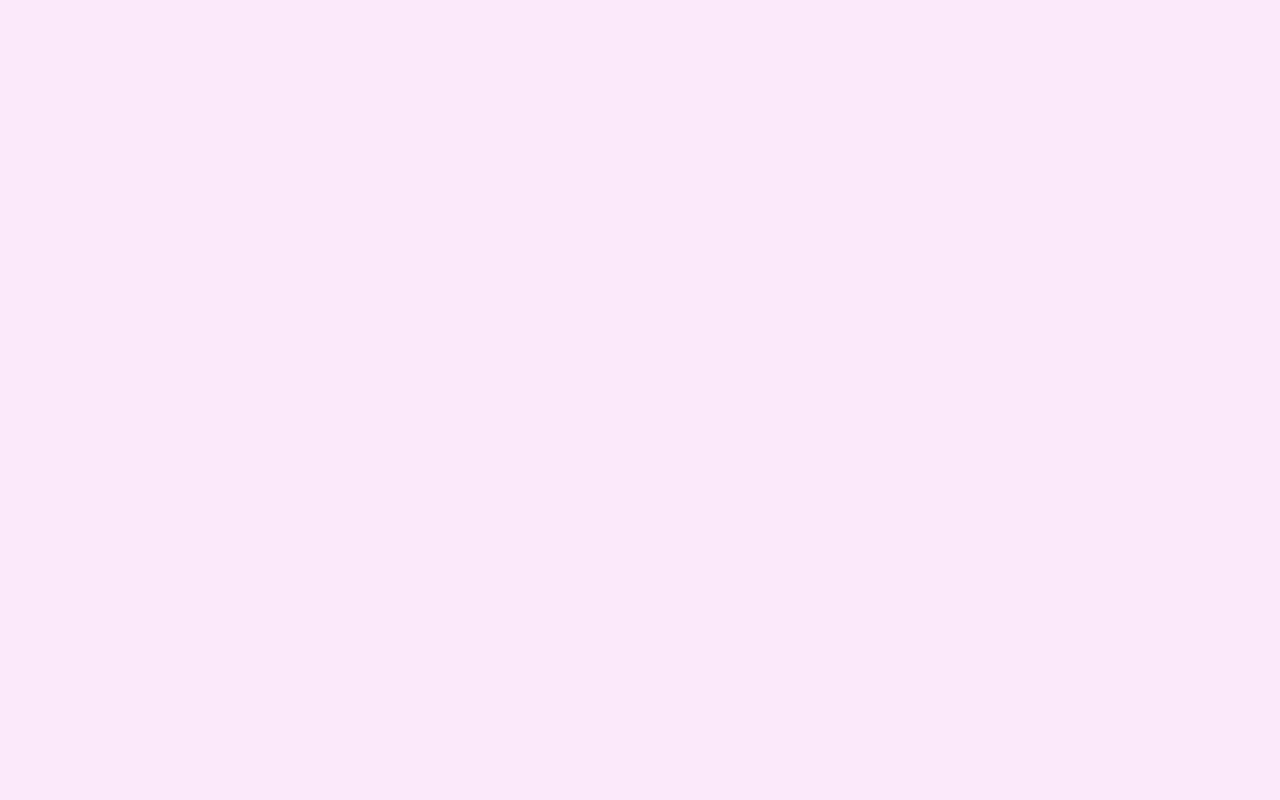
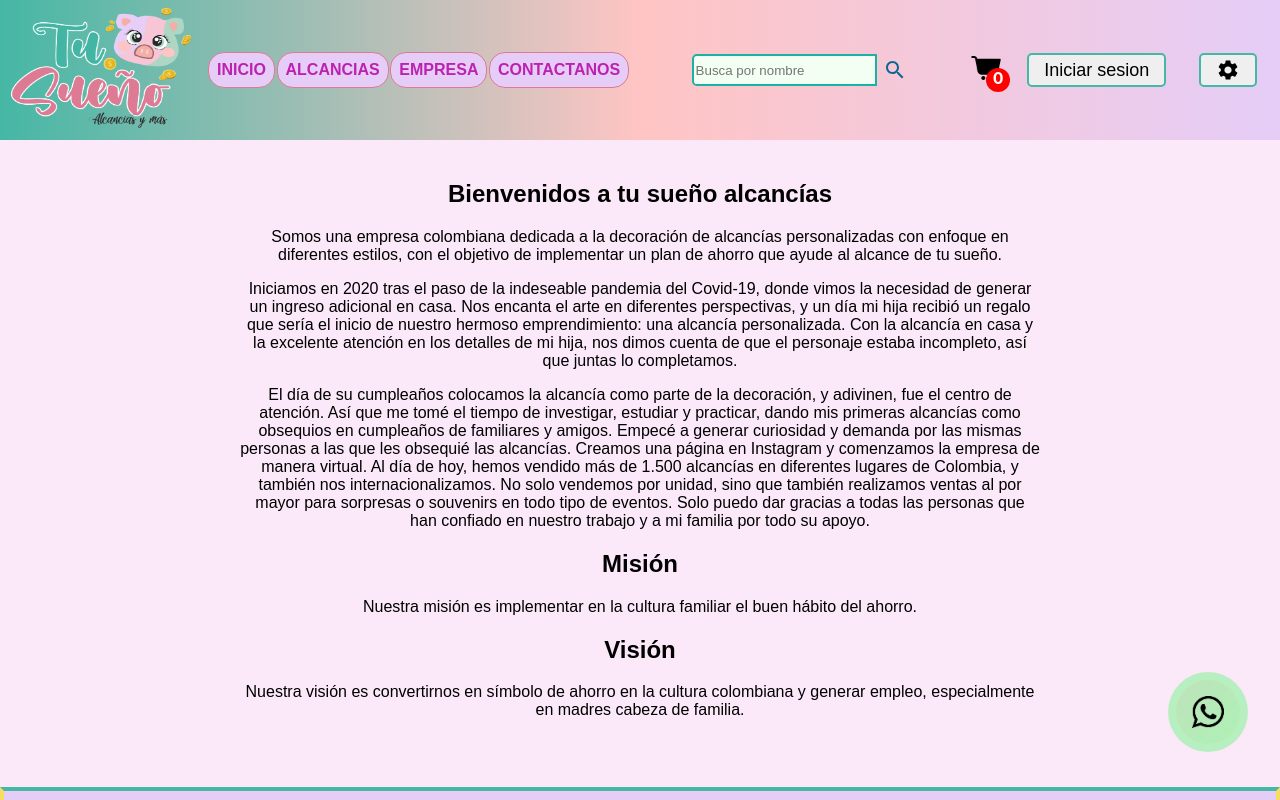
Before and after one commit to UrielGarmendia/tu-suenio-front, a React (Vite) app: page /about in a window 1280 px wide. Before the commit this address had no page. Shown: the top 800 px of the page. Built offline with nearby package versions, Linux system fonts and the light colour scheme; no server answers.

Commit message:
home,empresa

```diff
--- a/src/App.jsx
+++ b/src/App.jsx
@@ -7,6 +7,7 @@ import Detail from "./Components/Detail/Detail";
 import NavBar from "./Components/NavBar/NavBar";
 import Footer from "./Components/Footer/Footer"
 import Create from "./Components/Create/Create"
+import About from "./Components/About/About";
 import Dashboard from "./Components/Dashboard/Dashboard";
 import FilteredOrdered from "./Components/Filter/Filter";
 import Carrito from "./Components/Carrito/Carrito";
@@ -18,6 +19,7 @@ import axios from "axios";
 import { useAuth0 } from "@auth0/auth0-react";
 function App() {
   const location = useLocation();
+  const dispatch = useDispatch();
   useEffect(() => {
     dispatch(allAlcancias());
   }, []);
@@ -61,7 +63,8 @@ function App() {
         <Route path="/create" element={<Create />} />
         <Route path="/detail/:id" element={<Detail />} />
         <Route path="/carrito" element={<Carrito />} />
-        <Route path="/admin" element={<Dashboard />} />
+        <Route path="/about" element={<About />} />
+
       </Routes>
       <Footer />
     </div>
--- a/src/Components/About/About.jsx
+++ b/src/Components/About/About.jsx
@@ -0,0 +1,57 @@
+import styles from "./About.module.css";
+
+const About = () => {
+  return (
+    <div className={styles.container}>
+      <section>
+        <h1>Bienvenidos a tu sueño alcancías</h1>
+        <p>
+          Somos una empresa colombiana dedicada a la decoración de alcancías
+          personalizadas con enfoque en diferentes estilos, con el objetivo de
+          implementar un plan de ahorro que ayude al alcance de tu sueño.
+        </p>
+        <p>
+          Iniciamos en 2020 tras el paso de la indeseable pandemia del Covid-19,
+          donde vimos la necesidad de generar un ingreso adicional en casa.
+          Nos encanta el arte en diferentes perspectivas, y un día mi hija
+          recibió un regalo que sería el inicio de nuestro hermoso
+          emprendimiento: una alcancía personalizada. Con la alcancía en casa y
+          la excelente atención en los detalles de mi hija, nos dimos cuenta de
+          que el personaje estaba incompleto, así que juntas lo completamos.
+        </p>
+        <p>
+          El día de su cumpleaños colocamos la alcancía como parte de la
+          decoración, y adivinen, fue el centro de atención. Así que me tomé el
+          tiempo de investigar, estudiar y practicar, dando mis primeras alcancías
+          como obsequios en cumpleaños de familiares y amigos. Empecé a generar
+          curiosidad y demanda por las mismas personas a las que les obsequié las
+          alcancías. Creamos una página en Instagram y comenzamos la empresa de
+          manera virtual. Al día de hoy, hemos vendido más de 1.500 alcancías en
+          diferentes lugares de Colombia, y también nos internacionalizamos. No
+          solo vendemos por unidad, sino que también realizamos ventas al por
+          mayor para sorpresas o souvenirs en todo tipo de eventos. Solo puedo dar
+          gracias a todas las personas que han confiado en nuestro trabajo y a mi
+          familia por todo su apoyo.
+        </p>
+      </section>
+
+      <section>
+        <h1>Misión</h1>
+        <p>
+          Nuestra misión es implementar en la cultura familiar el buen hábito del
+          ahorro.
+        </p>
+      </section>
+
+      <section>
+        <h1>Visión</h1>
+        <p>
+          Nuestra visión es convertirnos en símbolo de ahorro en la cultura
+          colombiana y generar empleo, especialmente en madres cabeza de familia.
+        </p>
+      </section>
+    </div>
+  );
+};
+
+export default About;
--- /dev/null
+++ b/src/Components/About/About.module.css
@@ -0,0 +1,6 @@
+.container{
+    max-width: 800px;
+    margin: 0 auto;
+    padding: 20px;
+    font-family: Arial, sans-serif;
+}
--- a/src/Components/Home/Home.module.css
+++ b/src/Components/Home/Home.module.css
@@ -4,6 +4,9 @@
     padding: 2rem;
     margin-left: 8rem;
     margin-right: 8rem;
+}
+.p{
+    color: brown;
 }
 
 .contentContainer {
--- a/src/Components/NavBar/NavBar.jsx
+++ b/src/Components/NavBar/NavBar.jsx
@@ -33,8 +33,11 @@ const NavBar = () => {
           <Link to="/alcancias">
             <button onClick={handleClick}>ALCANCIAS</button>
           </Link>
+          <Link to="/about">
           <button>EMPRESA</button>
+          </Link>
           <button>CONTACTANOS</button>
+
         </div>
       </div>
       <SearchBar />
```
Also changed, not shown: src/Components/Home/Home.jsx (+50 -80 lines).
